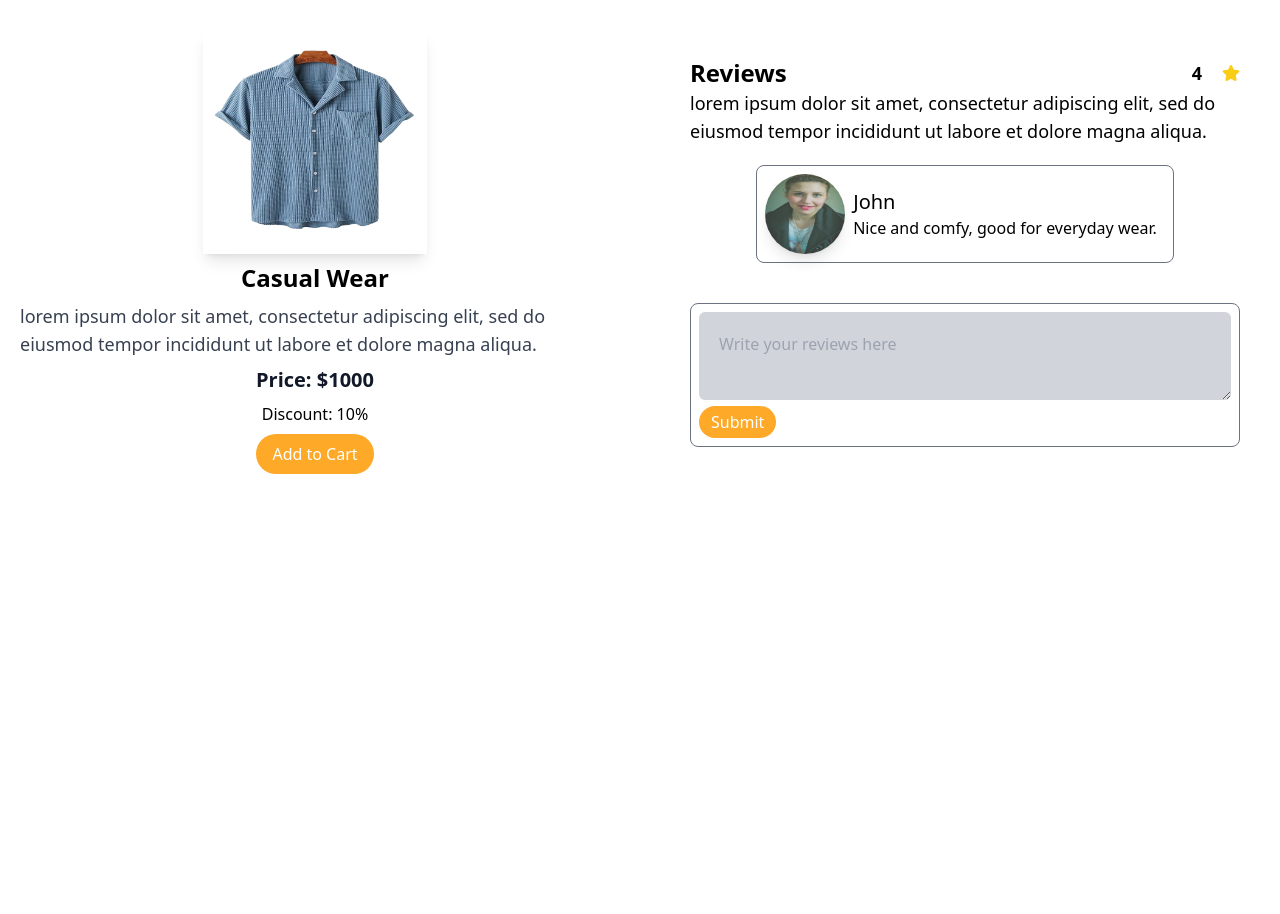
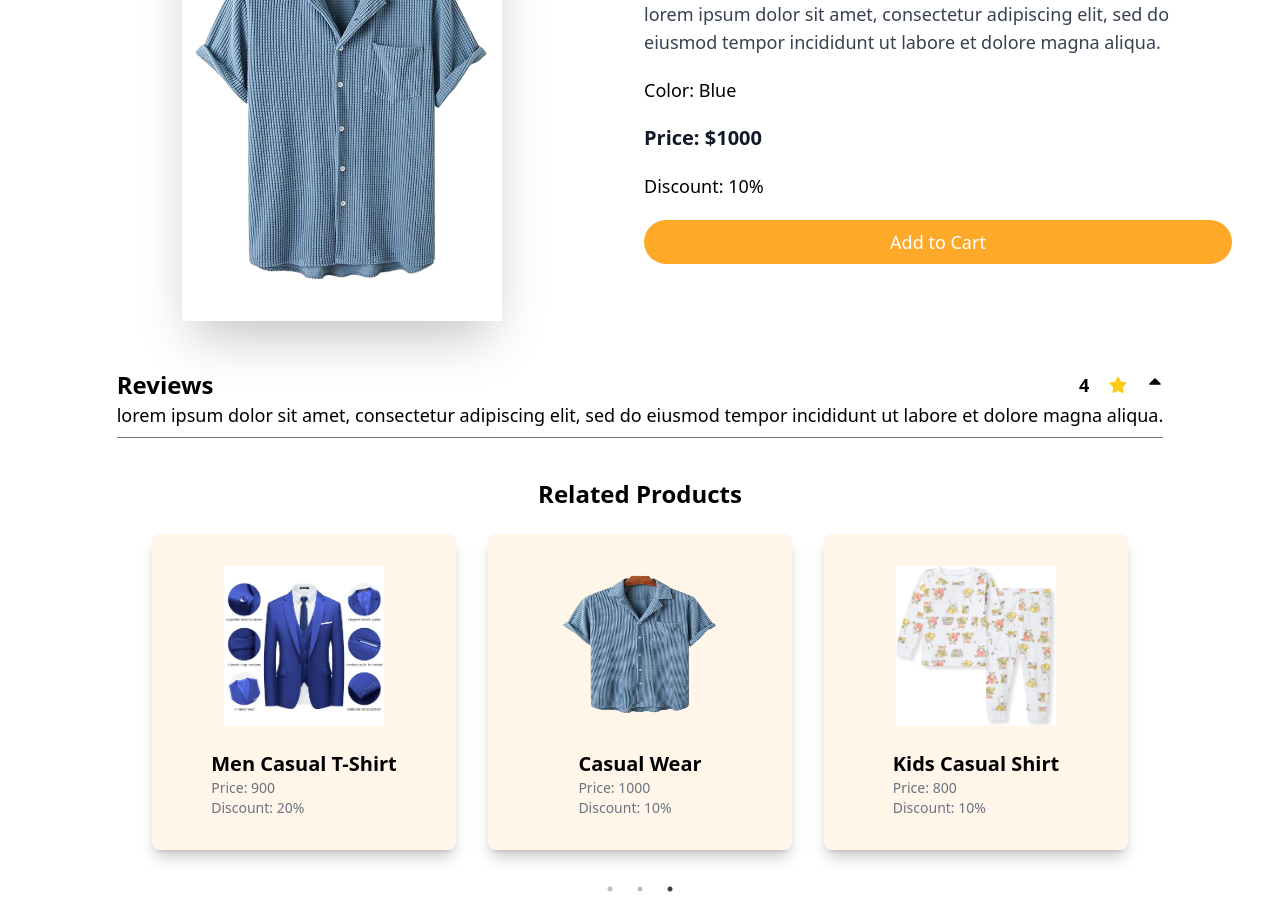
Before and after one commit to SajidAliGhoto/ecom_2, a React (Vite) app: page /product/1 in a window 1280 px wide. Shown: the part 240-1154 px from the top of the page. Before the commit the page ends 892 px from the top, so only its background shows below. Built offline with nearby package versions, Linux system fonts and the light colour scheme.

Commit message:
Added related products slider in the products details component

```diff
--- a/src/Pages/ProductsPage.jsx
+++ b/src/Pages/ProductsPage.jsx
@@ -1,6 +1,5 @@
 import React, { useState } from "react";
-import {FaCaretDown} from 'react-icons/fa';
-import { Link } from "react-scroll";
+import { FaFilter } from "react-icons/fa";
 import ProductCatalog from "../data/productCatalog";
 import { useNavigate } from "react-router-dom";
 import { useMemo } from "react";
@@ -26,13 +25,13 @@ const ProductsPage = ({addToCart})=>{
 
             switch(filterType) {
                 case "NameAsc":
-                    return CopyProducts.sort( (a,b)=> a.title.localeCompare(b.title) );
+                    return [ ...CopyProducts].sort( (a,b)=> a.title.localeCompare(b.title) );
                 case "NameDesc":
-                    return CopyProducts.sort( (a,b)=> b.title.localeCompare(a.title) );
+                    return [ ...CopyProducts].sort( (a,b)=> b.title.localeCompare(a.title) );
                 case "PriceLow":
-                    return CopyProducts.sort((a,b) => a.price-b.price);
+                    return [ ...CopyProducts].sort((a,b) => a.price-b.price);
                 case "PriceHigh":
-                    return CopyProducts.sort((a,b) => b.price-a.price);
+                    return [ ...CopyProducts].sort((a,b) => b.price-a.price);
                 /*case "Newest":    bcx we dont have date on our products
                     return new Date(a.)
                 case "Oldest"
@@ -50,7 +49,7 @@ const ProductsPage = ({addToCart})=>{
         <div>
             <div className="container pt-10">
                 <li className='group relative cursor-pointer list-none'>
-                    <button className=' w-[12rem] bg-primary/40 hover:bg-amber-100 p-1 rounded-md'
+                    <button className='flex items-center justify-around w-[12rem] bg-primary/40 hover:bg-amber-100 p-1 rounded-md'
                     onClick={()=> { setShowDropDown(true) ; console.log(showDropDown);}}
                     >
 
@@ -67,7 +66,7 @@ const ProductsPage = ({addToCart})=>{
                                   : "Filter By"
                           }`
                         : "Filter By"}
-
+                        <FaFilter></FaFilter>
                     </button>
                     {showDropDown && (
                     <div
@@ -114,9 +113,9 @@ const ProductsPage = ({addToCart})=>{
              <div className="container flex flex-col items-center gap-5 mt-10">
                 <div className="grid grid-cols-1 sm:grid-cols-2 md:grid-cols-3 lg:grid-cols-4 place-content-center gap-5">
                     {/* Products List  */}
-                    {filteredProducts.map((item) => (
-
-                        <div key={item.id} className="flex flex-col items-center justify-center border-2 md:w-max w-80 shadow-lg rounded-lg p-2 gap-2">
+                    {filteredProducts.map((item,index) => (
+                        //Added index as a key instead of item id for correct render order , so that filter works properly
+                        <div key={index} className="flex flex-col- items-center justify-center border-2 md:w-max w-80 shadow-lg rounded-lg p-2 gap-2">
                             <img src={item.img}
                                 className="w-[15rem] h-[12rem] "
                             ></img>
--- a/src/components/ProductDetails/ProductDetails.jsx
+++ b/src/components/ProductDetails/ProductDetails.jsx
@@ -1,28 +1,90 @@
 import React, { useState } from "react";
 import allProducts from "../../data/productCatalog.js";
-import { useParams } from "react-router-dom";
+import { useNavigate, useParams } from "react-router-dom";
 import { FaStar } from "react-icons/fa";
+import {FaCaretUp} from 'react-icons/fa';
+import Slider from 'react-slick';
 const ProductDetails = ({ addToCart }) => {
 
     const { id } = useParams();
     var allproducts = Object.values(allProducts).flat();
     var ratedProduct = allproducts.find((product) => product.id === parseInt(id));
 
+    const [showReviews,setShowReviews] = useState(false);
+    const handleShowReviews = ()=>{
+        setShowReviews(prevState => !prevState);
+    }
+    const navigate = useNavigate();
+    const showDetails = (id) => {
+        console.log("id=",id);
+        navigate(`/product/${id}`);
+    };
 
-    // console.log(product)
+    var settings = {
+        dots: true,
+        arrows: false,
+        infinite: true,
+        speed: 500,
+        slidesToScroll: 1,
+        autoplay: true,
+        autoplaySpeed: 2000,
+        cssEase: "linear",
+        pauseOnHover: true,
+        pauseOnFocus: true,
+        responsive: [
+          {
+            breakpoint: 10000,
+            settings: {
+              slidesToShow: 3,
+              slidesToScroll: 1,
+              infinite: true,
+            },
+          },
+          {
+            breakpoint: 1024,
+            settings: {
+              slidesToShow: 2,
+              slidesToScroll: 1,
+              initialSlide: 2,
+            },
+          },
+          {
+            breakpoint: 640,
+            settings: {
+              slidesToShow: 1,
+              slidesToScroll: 1,
+            },
+          },
+        ],
+    };
+    const keyword = ratedProduct.title.split(" ")[0];
+    const relatedProducts = Array.from(
+        new Map(
+            allproducts
+                .filter((product) => product.title.includes(keyword))
+                .map((product) => [product.id, product])
+        ).values()
+    );
+
+    console.log(relatedProducts)
     if(ratedProduct){
 
         const [ReviewDone,setReviewDone] = useState(false);
         return (
-            <div className="grid place-items-center grid-cols-1 md:grid-cols-2 gap-5 bg-white dark:bg-[#705227] dark:text-white min-h-screen" >
+            <div className="container flex flex-col bg-white dark:bg-[#705227] dark:text-white min-h-screen" >
 
-            <div className="flex flex-col items-center w-full justify-center gap-2 p-5 ]">
+            <div className="flex flex-col sm:flex-row items-center w-full justify-center gap-2 pt-10 ]">
+                <div className="flex items-center justify-center w-full sm:w-[50%]">
+                <img className="w-[20rem] h-fit p-2 shadow-2xl"
+                    src={ratedProduct.img}>
+                </img>
+                </div>
 
-                <img className="w-56 h-56 p-2 shadow-lg"
-                    src={ratedProduct.img}></img>
+                <div className="sm:w-[50%] w-full h-full flex flex-col items-left gap-2 text-sm sm:text-lg sm:gap-5">
                     <h2 className="text-2xl font-bold">{ratedProduct.title}</h2>
                     <p className="text-lg text-gray-700 dark:text-white">{ratedProduct.description}</p>
-                <p className="text-xl font-semibold text-center text-gray-900 dark:text-white">Price: ${ratedProduct.price}</p>
+                    <p>Color: {ratedProduct.color}</p>
+                    <p className="text-xl font-semibold text-gray-900 dark:text-white">Price: ${ratedProduct.price}</p>
                     <p>Discount: {ratedProduct.discountPercentage}%</p>
                     <button
                         onClick={() => addToCart(ratedProduct)}
@@ -32,21 +94,32 @@ const ProductDetails = ({ addToCart }) => {
                     </button>
                 </div>
 
+            </div>
+
             {/* // Reviews on this Product */}
-            <div className="flex flex-col w-full items-center justify-center p-10">
+            <div className="flex flex-col sm:w-full w-[99vw] items-center justify-center sm:p-10">
                 {/* Header */}
-                <div>
+                <div className="py-2 border-b border-gray-500">
                     <div className="flex items-center justify-between">
                         <h1 className="text-2xl font-semibold dark:text-white">Reviews</h1>
+                        <div className="flex gap-5">
                             <span className="text-lg font-bold dark:text-white flex items-center gap-5">{ratedProduct.rating}
                             <FaStar className="text-yellow-400"/>
                             </span>
+                            <div className="group" onClick={()=>handleShowReviews()}>
+                                <FaCaretUp className="h-5 transition-all duration-200 group-hover:rotate-180"/>
+                            </div>
+                        </div>
                     </div>
                     <p className="text-lg font-thin text-black dark:text-white">lorem ipsum dolor sit amet, consectetur adipiscing elit, sed do eiusmod tempor incididunt ut labore et dolore magna aliqua.</p>
                 </div>
 
                 {/* Past Reviews Section  */}
                    {/* use map function bcx reviews is an array of objects not a single object */}
+
+                {showReviews && (
+                    <div id = 'reviewsBody'>
+
                      <div>
 
                          {ratedProduct.reviews.map((review,index)=>{
@@ -64,7 +137,8 @@ const ProductDetails = ({ addToCart }) => {
                      </div>
                       {/* give reviews */}
                      {!ReviewDone ?
-                    <div className="flex w-full pt-5">
+                        <div className="flex w-[45rem] pt-5">
+
                              <form className="w-[50vw] mt-5 border border-gray-500 dark:border-white rounded-lg p-2">
                              <textarea type="text" className="rounded-md p-5 bg-gray-300 dark:bg-gray-500 dark:text-white w-full"
                                  placeholder="Write your reviews here"
@@ -80,6 +154,55 @@ const ProductDetails = ({ addToCart }) => {
                      }
 
                     </div>
+
+
+                )}
+
+
+                <div className="sm:container w-full flex-col pt-10">
+                    {/*Related Products Carousel Header */}
+                    <div>
+                        <h1 className="text-center font-bold text-2xl">Related Products</h1>
+                    </div>
+
+                    {/* Related Products Carousel Body */}
+                    <div>
+
+                    </div>
+                        <Slider {...settings}
+
+                        >
+                        {relatedProducts &&
+                        relatedProducts.map((data) => (
+                          <div key={data.id} className='py-6'
+                          onFocus={(e) => {
+                            e.currentTarget.parentElement.setAttribute("aria-hidden", "false");
+                        }}
+                          >
+                            <div className='relative py-8 px-6 flex flex-col items-center justify-center gap-4 rounded-lg bg-primary/10 shadow-lg shadow-black/20 mx-4'
+                                onClick={(e)=> {
+                                    e.stopPropagation();
+                                    showDetails(data.id)}}
+                            >
+
+                                <div>
+                                    <img src={data.img} alt={data.name} className="w-40 h-40" />
+                                </div>
+
+                                <div >
+
+                                    <h1 className='text-black dark:text-white font-bold text-xl mt-2'>{data.title}</h1>
+                                    <p className="text-gray-500 text-sm">Price: {data.price}</p>
+                                    <p className="text-gray-500 text-sm">Discount: {data.discountPercentage}%</p>
+                                </div>
+
+                            </div>
+                          </div>
+                        ))}
+                        </Slider>
+                    </div>
+                </div>
+
             </div>
         );
     }else{
--- a/src/components/Testimonials/Testimonials.jsx
+++ b/src/components/Testimonials/Testimonials.jsx
@@ -1,4 +1,4 @@
-import { space } from 'postcss/lib/list';
+
 import React from 'react';
 import Slider from 'react-slick';
 
--- a/src/index.css
+++ b/src/index.css
@@ -1,3 +1,10 @@
 @tailwind base;
 @tailwind components;
 @tailwind utilities;
+
+/* Ensure grid respects the order of items */
+.grid {
+    display: grid;
+    grid-template-columns: repeat(auto-fit, minmax(200px, 1fr));
+    gap: 1rem;
+}
```
Lines whose indentation alone changed are shown as unchanged.
